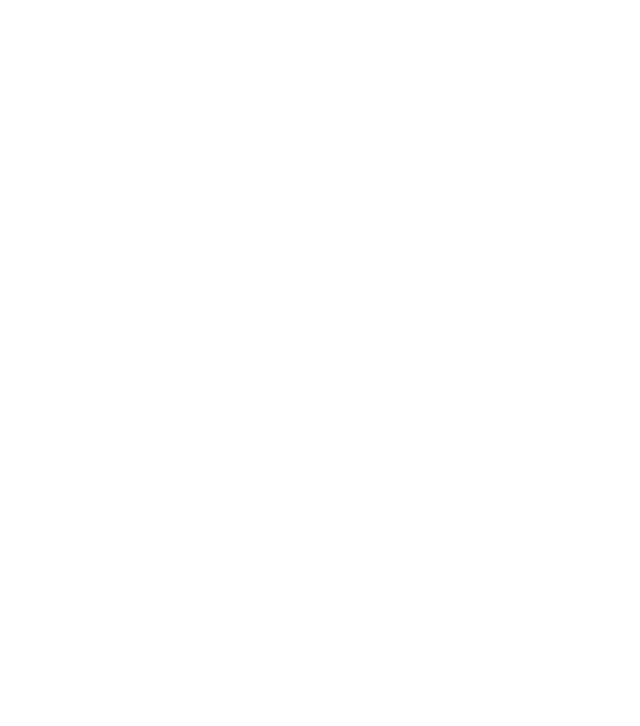
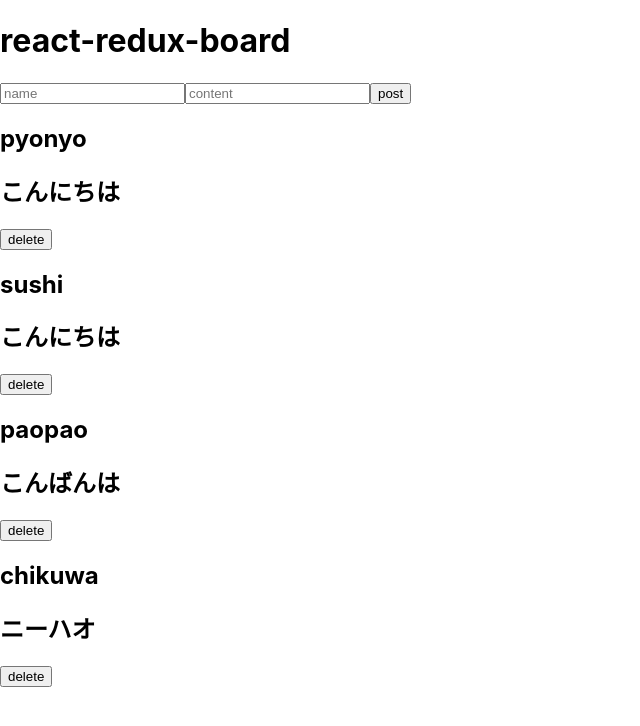
Before and after one commit to JamesCroissant/react-redux-board-app, a React (Create React App) app in the folder react-redux-board-app/: page / in a window 1280 px wide. Shown: the top 726 px of the page, without its empty margins (0-640 px from the left). Built offline with nearby package versions, Linux system fonts and the light colour scheme.

Commit message:
update App.js

```diff
--- a/react-redux-board-app/src/App.js
+++ b/react-redux-board-app/src/App.js
@@ -1,8 +1,28 @@
 import './App.css';
+import { useSelector } from "react-redux";
 
 function App() {
+  const postList = useSelector((state) => state.posts.value);
+
   return (
     <div className="App">
+      <div>
+        <h1>react-redux-board</h1>
+      </div>
+      <div className="addPost">
+        <input type="text" placeholder="name" />
+        <input type="text" placeholder="content" />
+        <button>post</button>
+      </div>
+      <div className="displayPosts">
+        {postList.map((post) => (
+          <div key={post.id} className="post">
+            <h2>{post.name}</h2>
+            <h2 className="postContent">{post.content}</h2>
+            <button>delete</button>
+          </div>
+        ))}
+      </div>
     </div>
   );
 }
```
